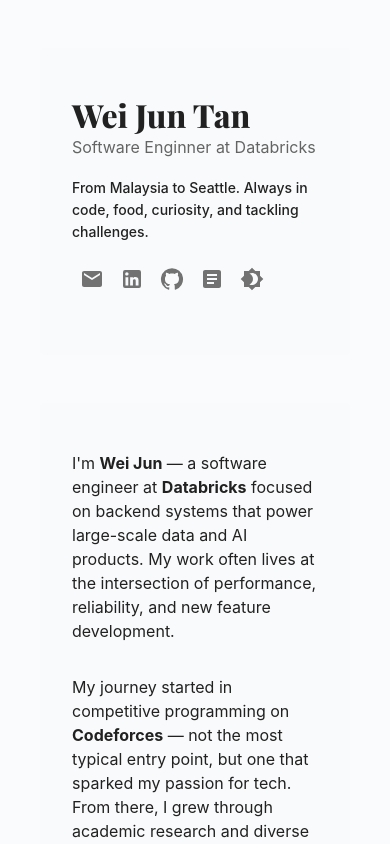
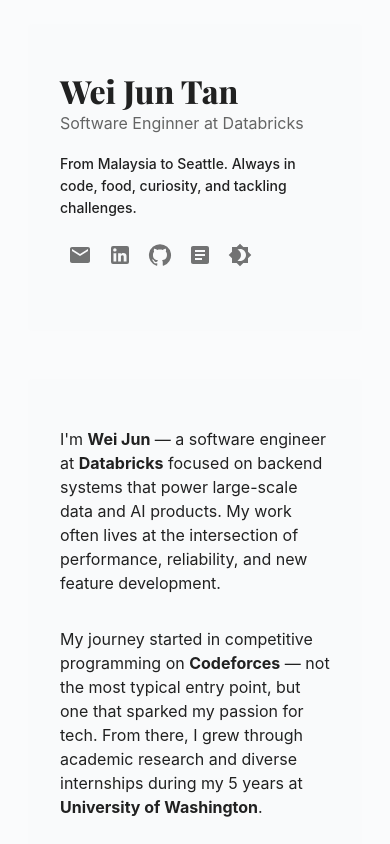
Before and after one commit to WeiJun428/WeiJun428.github.io, a React (Create React App) app: page / in a window 390 px wide. Shown: the top 844 px of the page. Built offline with nearby package versions, Linux system fonts and the light colour scheme.

Commit message:
Improve webpage responsiveness to different screen sizes

```diff
--- a/src/components/App/App.jsx
+++ b/src/components/App/App.jsx
@@ -13,11 +13,14 @@
   return (
     <Box
       sx={{
-        py: 6,
-        px: {
+        py: {
           xs: 3,
           sm: 6,
-          md: 12,
+        },
+        px: {
+          xs: 1.5,
+          sm: 3,
+          md: 6,
           xl: 18,
         },
         display: "flex",
```
